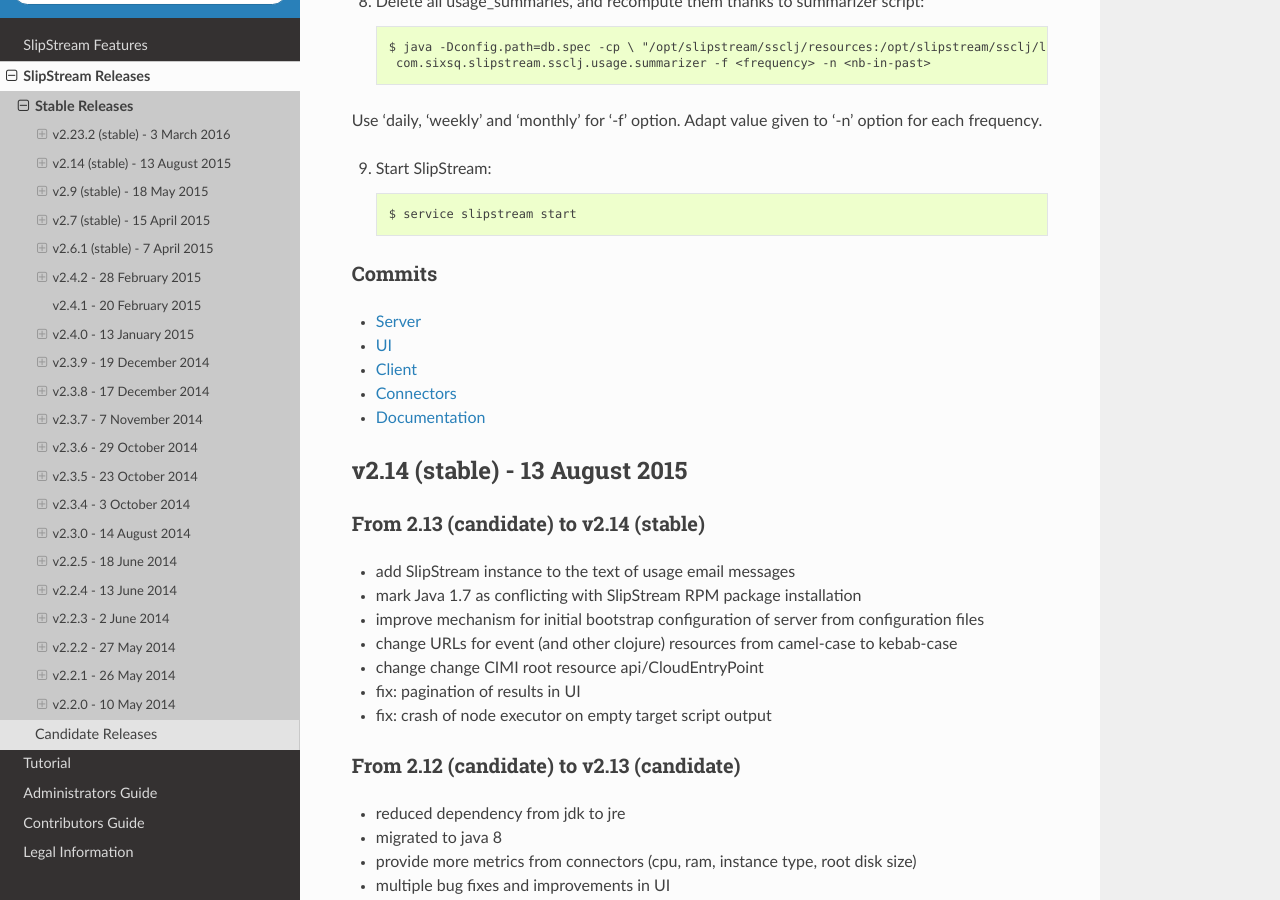
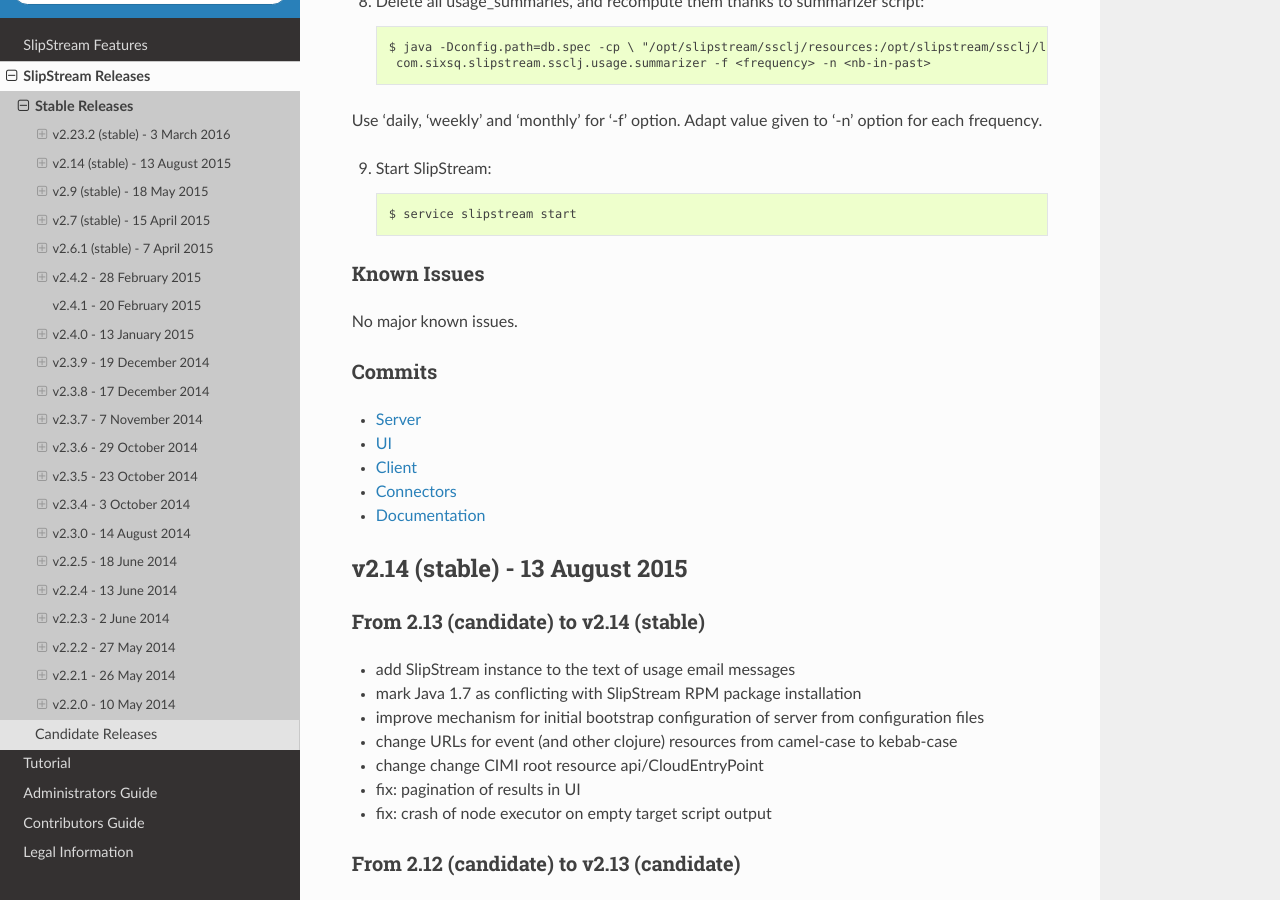
Before and after one commit to slipstream/SlipStreamDocumentation, a Sphinx documentation site: the page built from docs/release_notes/stable_releases.rst, in a window 1280 px wide and 900 px high, scrolled down 3603 px. Built offline with Sphinx 7.4.7 and the Read the Docs theme 2.0.0, drawn with Linux system fonts in a browser that asks for light colours.

Commit message:
add known issues section

```diff
--- a/docs/release_notes/stable_releases.rst
+++ b/docs/release_notes/stable_releases.rst
@@ -192,6 +192,10 @@
 
        $ service slipstream start
 
+Known Issues
+~~~~~~~~~~~~
+
+No major known issues.
 
 Commits
 ~~~~~~~
```
